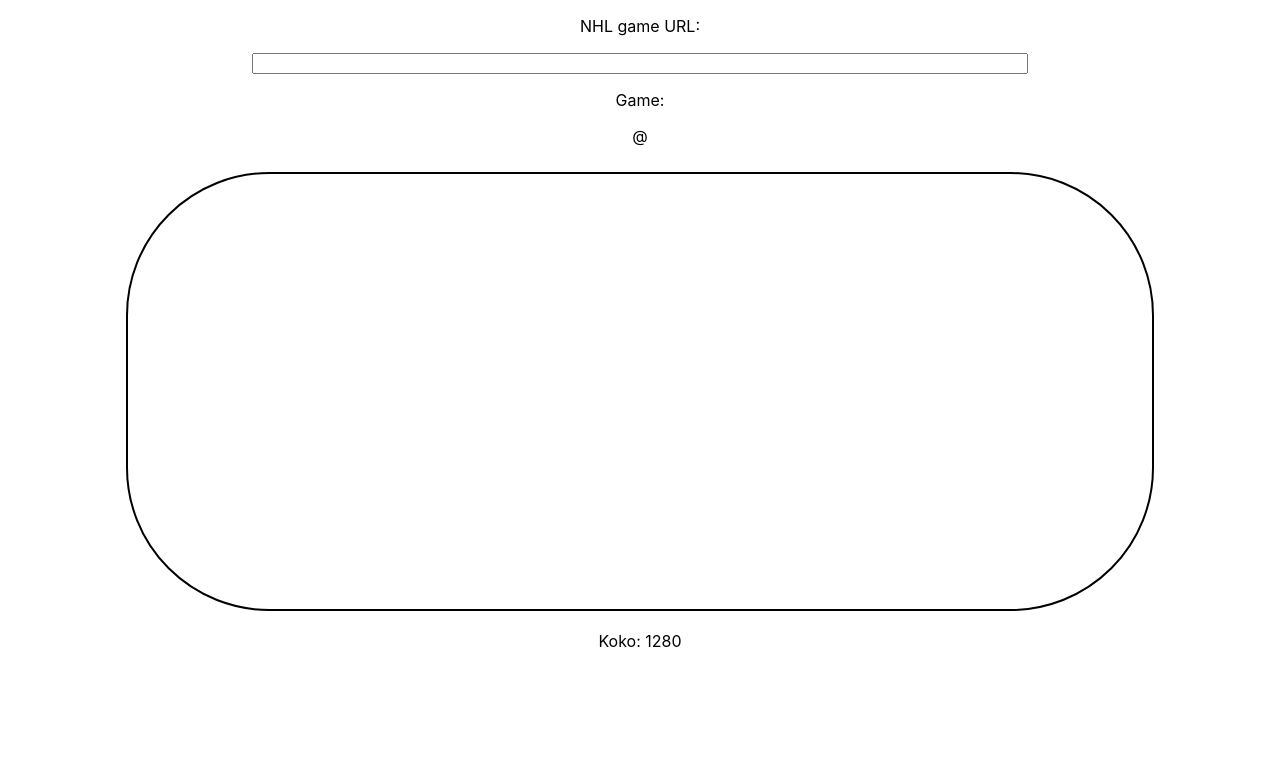
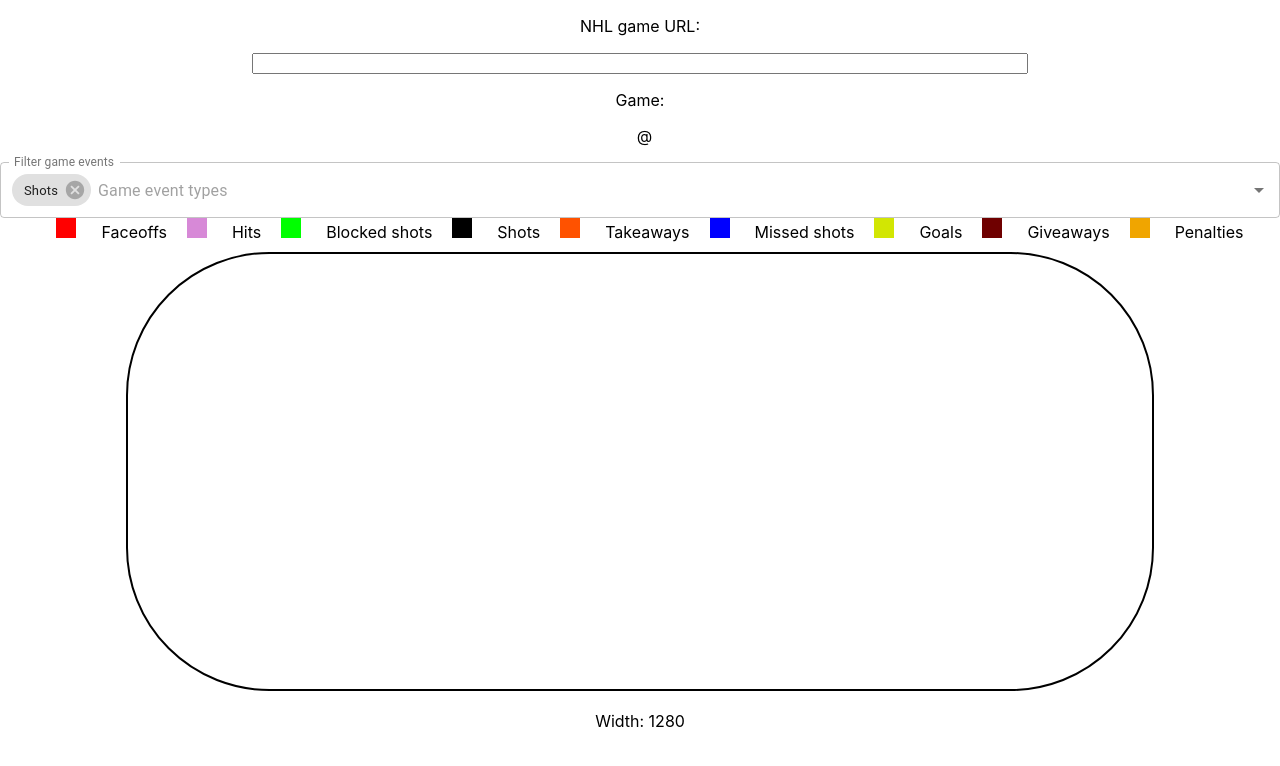
Before and after one commit to Siluetti/nhlshotmap, a React (Create React App) app: page / in a window 1280 px wide. Shown: the top 766 px of the page. Built offline with nearby package versions, Linux system fonts and the light colour scheme.

Commit message:
Multiple changes
- Added legends,
- removed game events with no coordinates or team,
- added dynamic changing of game events,
- added game URL error handling,
- added filtering the events by team,
- refactored code

```diff
--- a/package.json
+++ b/package.json
@@ -3,12 +3,15 @@
   "version": "0.1.0",
   "private": true,
   "dependencies": {
+    "@material-ui/core": "^4.11.0",
+    "@material-ui/lab": "^4.0.0-alpha.56",
     "@testing-library/jest-dom": "^4.2.4",
     "@testing-library/react": "^9.5.0",
     "@testing-library/user-event": "^7.2.1",
     "react": "^16.13.1",
     "react-dom": "^16.13.1",
-    "react-scripts": "3.4.3"
+    "react-scripts": "3.4.3",
+    "react-select": "^3.1.0"
   },
   "scripts": {
     "start": "react-scripts start",
--- a/src/App.js
+++ b/src/App.js
@@ -2,6 +2,13 @@ import React from 'react';
 import ReactDOM from 'react-dom';
 import logo from './logo.svg';
 import './App.css';
+import Autocomplete from '@material-ui/lab/Autocomplete';
+import TextField from '@material-ui/core/TextField';
+import Checkbox from '@material-ui/core/Checkbox';
+import Box from '@material-ui/core/Box';
+
+
+
 
 // the canvas logic has been taken from here: https://medium.com/better-programming/add-an-html-canvas-into-your-react-app-176dab099a79
 export default class App extends React.Component {
@@ -29,8 +36,14 @@ export default class App extends React.Component {
       game: null,
       awayTeam: null,
       homeTeam: null,
+      gameEventTypes: [gameEventTypeOptions[DEFAULT_GAME_EVENT_INDEX]],
+      displayAwayTeam: true,
+      displayHomeTeam: true,
     }
-    this.handleChange = this.handleChange.bind(this);
+    this.handleGameUrlChange = this.handleGameUrlChange.bind(this);
+    this.handleGameEventTypeChange = this.handleGameEventTypeChange.bind(this);
+    this.displayAwayTeamHandler = this.displayAwayTeamHandler.bind(this);
+    this.displayHomeTeamHandler = this.displayHomeTeamHandler.bind(this);
   }
 
   drawCircle(x, y, color, radius = 5){
@@ -49,16 +62,6 @@ export default class App extends React.Component {
 
   componentDidMount(){
     this.isMounted = true;
-  }
-
-  componentDidUpdate(){
-    // goal lines are 11 feet from the end boards which means 5.5 % and 94.5 %
-    var leftGoalLine = rinkWidth * 0.055;
-    var rightGoalLine = rinkWidth * 0.945;
-    var lineWidth = rinkWidth * 0.0025;
-    // Blue lines are 75 feet from the end boards which makes 32.5 % and 67.5 %
-    var leftBlueLine = rinkWidth * 0.325;
-    var rightBlueLine = rinkWidth * 0.675;
 
     if (this.canvasRef.current) {
       const renderCtx = this.canvasRef.current.getContext('2d');
@@ -68,34 +71,67 @@ export default class App extends React.Component {
       }
     }
 
+  }
+
+  componentDidUpdate(){
+
+    if( ! this.state.context){
+      return;
+    }
+
+    this.state.context.clearRect(0, 0, rinkWidth, rinkHeight);
+
+    // Draw a left red goal line
+    this.state.context.fillStyle = '#ff0000';
+    this.state.context.fillRect(leftGoalLine, 0, lineWidth, rinkHeight);
+
+    // Draw a right red goal line
+    this.state.context.fillStyle = '#ff0000';
+    this.state.context.fillRect(rightGoalLine, 0, lineWidth, rinkHeight);
+
+    // Draw left blue line
+    this.state.context.fillStyle = '#0000ff';
+    this.state.context.fillRect(rightBlueLine, 0, lineWidth, rinkHeight);
+
+    // Draw right blue line
+    this.state.context.fillStyle = '#0000ff';
+    this.state.context.fillRect(leftBlueLine, 0, lineWidth, rinkHeight);
+
+    // draw center red circle
+    this.drawCircle(xOmegaPoint, yOmegaPoint, '#FF0000', 10);
+
     if(this.state.jsonData && this.state.jsonData.liveData) {
       console.log("jsondata livedata filled");
-    } else {
-      console.log("checking nhl game url");
-      if(this.state.game){
-        console.log("nhl game url found");
+      var allPlays = this.state.jsonData.liveData.plays.allPlays;
 
-        fetch("https://statsapi.web.nhl.com/api/v1/game/"+this.state.game+"/feed/live?site=en_nhl")
-          .then(response => response.json())
-          .then(jsonData => {
-            if(this.isMounted){
-              this.setState({ jsonData: jsonData });
-              console.log("jsondata filled with game "+this.state.game);
-              var allPlays = jsonData.liveData.plays.allPlays;
-              this.setState(
-                {
-                  jsonData: jsonData,
-                  awayTeam: jsonData.gameData.teams.away.name,
-                  homeTeam: jsonData.gameData.teams.home.name,
+      if( ! this.state.displayAwayTeam && ! this.state.displayHomeTeam){
+        // no need to render any plays
+        return;
       }
-              );
-              if(this.state.context) {
-                this.drawCircle(xOmegaPoint, yOmegaPoint, '#FF0000', 10);
+      var homeTeamAbbreviation = this.state.jsonData.gameData.teams.home.triCode;
+      var awayTeamAbbreviation = this.state.jsonData.gameData.teams.away.triCode;
 
       var i;
+      this.state.gameEventTypes.forEach(element => {
         for (i = 0; i < allPlays.length; i++) {
           var play = allPlays[i];
-                  if(play.result.eventTypeId === "SHOT"){
+
+          if( ! play.coordinates || ! play.team){
+            // no need to render plays where there are no team or coordinates
+            continue;
+          }
+
+          if( ! this.state.displayAwayTeam && play.team.triCode === awayTeamAbbreviation) {
+            // we don't want to display away team plays
+            continue;
+          }
+
+          if( ! this.state.displayHomeTeam && play.team.triCode === homeTeamAbbreviation) {
+            // we don't want to display home team plays
+            continue;
+          }
+
+          if(play.result.eventTypeId === element.value){
             //console.log(play.coordinates);
 
             // NHL shotmap has negative values but we have only positive.
@@ -107,56 +143,60 @@ export default class App extends React.Component {
             var translatedCoordinateY = rinkHeight - ((play.coordinates.y + 41) * verticalTranslation);
 
             //console.log("translated coordinate x "+translatedCoordinateX+" translated y "+translatedCoordinateY);
-                    this.drawCircle(translatedCoordinateX, translatedCoordinateY, '#000000');
+            this.drawCircle(translatedCoordinateX, translatedCoordinateY, element.color);
+          }
+        }
+      });
 
+
+    } else {
+      console.log("checking nhl game url");
+      if( ! this.state.game){
+        return;
       }
+      console.log("nhl game url found");
+
+      this.getDataFromNhlApi();
+
+      console.log("jsondata livedata not filled, calling API");
     }
   }
 
-            }else {
-              console.log("jsondata not filled as the component was not mounted");
+  getDataFromNhlApi(){
+    fetch("https://statsapi.web.nhl.com/api/v1/game/"+this.state.game+"/feed/live?site=en_nhl")
+        .then(response => response.json())
+        .then(jsonData => {
+            this.setState({ jsonData: jsonData });
+            console.log("jsondata filled with game "+this.state.game);
+            this.setState(
+              {
+                jsonData: jsonData,
+                awayTeam: jsonData.gameData.teams.away,
+                homeTeam: jsonData.gameData.teams.home,
               }
-
+            );
         } );
-
-        console.log("jsondata livedata not filled, calling API");
-
-      }
-
-    }
-
-
-    // Draw a left red goal line
-    if (this.state.context) {
-      this.state.context.fillStyle = '#ff0000';
-      this.state.context.fillRect(leftGoalLine, 0, lineWidth, rinkHeight);
-    }
-
-    // Draw a right red goal line
-    if (this.state.context) {
-      this.state.context.fillStyle = '#ff0000';
-      this.state.context.fillRect(rightGoalLine, 0, lineWidth, rinkHeight);
-    }
-
-    // Draw left blue line
-    if (this.state.context) {
-      this.state.context.fillStyle = '#0000ff';
-      this.state.context.fillRect(rightBlueLine, 0, lineWidth, rinkHeight);
-    }
-
-    // Draw right blue line
-    if (this.state.context) {
-      this.state.context.fillStyle = '#0000ff';
-      this.state.context.fillRect(leftBlueLine, 0, lineWidth, rinkHeight);
-    }
   }
 
   componentWillUnmount() {
     this.isMounted = false;
   }
 
-  handleChange(event) {
+  handleGameUrlChange(event) {
+    if(event.target.value){
+      try {
         var parsedUrl = new URL(event.target.value);
+      } catch (error) {
+        this.setState(
+          {
+            jsonData: null,
+            game: game,
+            nhlGameUrl: event.target.value,
+            nhlGameUrlError: "Malformed URL",
+          }
+        );
+        return;
+      }
       console.log(parsedUrl.hash);
       var result = parsedUrl.hash.replace("#", "").split(',').reduce(function (result, item) {
           var parts = item.split('=');
@@ -164,16 +204,50 @@ export default class App extends React.Component {
           return result;
       }, {});
       var game = result["game"];
-
-    if(this.state.context){
-      this.state.context.clearRect(0, 0, rinkWidth, rinkHeight);
-    }
-
       this.setState(
         {
           jsonData: null,
           game: game,
           nhlGameUrl: event.target.value,
+          nhlGameUrlError: null,
+        }
+      );
+    } else {
+      this.setState(
+        {
+          jsonData: null,
+          game: null,
+          nhlGameUrl: null,
+          nhlGameUrlError: null,
+          awayTeam: null,
+          homeTeam: null,
+        }
+      );
+    }
+  }
+
+  handleGameEventTypeChange(event, value) {
+    console.log(value);
+    this.setState(
+      {
+        gameEventTypes: value,
+      }
+    );
+  }
+
+  displayAwayTeamHandler(event){
+    this.setState(
+      {
+        displayAwayTeam: event.target.checked,
+      }
+    );
+
+  }
+
+  displayHomeTeamHandler(event){
+    this.setState(
+      {
+        displayHomeTeam: event.target.checked,
       }
     );
   }
@@ -187,12 +261,68 @@ export default class App extends React.Component {
         <form onSubmit={this.handleSubmit} style={{width: "100%"}}>
           <label style={{width: "100%"}}>
             <p>NHL game URL:</p>
-          <input type="text" value={this.state.nhlGameUrl} onChange={this.handleChange} style={{width: "60%"}} />
+            <input type="text" onChange={this.handleGameUrlChange} style={{width: "60%"}} />
           </label>
+          {this.state.nhlGameUrlError && <p style={{color:"red"}}>{this.state.nhlGameUrlError}</p>}
           <p>Game:  {this.state.game} </p>
         </form>
 
-      <p>{this.state.awayTeam} @ {this.state.homeTeam}</p>
+
+        <p>
+          {this.state.awayTeam && <Checkbox value="awayTeamCheckBox" defaultChecked="{this.state.displayAwayTeam}" onChange={this.displayAwayTeamHandler} />}
+          {this.state.awayTeam && this.state.awayTeam.name}&nbsp;
+          @
+          {this.state.homeTeam && <Checkbox value="homeTeamCheckBox" defaultChecked="{this.state.displayHomeTeam}" onChange={this.displayHomeTeamHandler} />}
+          {this.state.homeTeam && this.state.homeTeam.name}
+        </p>
+
+        <Autocomplete
+          multiple
+          filterSelectedOptions
+          id="gameEventTypesAutoComplete"
+          options={gameEventTypeOptions}
+          onChange={this.handleGameEventTypeChange}
+          getOptionLabel={(option) => option.label}
+          defaultValue={[gameEventTypeOptions[DEFAULT_GAME_EVENT_INDEX]]}
+          renderInput={(params) => (
+            <TextField
+              {...params}
+              variant="outlined"
+              label="Filter game events"
+              placeholder="Game event types"
+            />
+          )}
+        />
+
+        <Box style={{backgroundColor: gameEventTypeOptions[0].color, width: "20px", height: "20px", marginLeft: "20px", display: "inline-block"}} />
+        <span style={{paddingLeft: "25px"}}>{gameEventTypeOptions[0].label}</span>
+
+        <Box style={{backgroundColor: gameEventTypeOptions[1].color, width: "20px", height: "20px", marginLeft: "20px", display: "inline-block"}} />
+        <span style={{paddingLeft: "25px"}}>{gameEventTypeOptions[1].label}</span>
+
+        <Box style={{backgroundColor: gameEventTypeOptions[2].color, width: "20px", height: "20px", marginLeft: "20px", display: "inline-block"}} />
+        <span style={{paddingLeft: "25px"}}>{gameEventTypeOptions[2].label}</span>
+
+        <Box style={{backgroundColor: gameEventTypeOptions[3].color, width: "20px", height: "20px", marginLeft: "20px", display: "inline-block"}} />
+        <span style={{paddingLeft: "25px"}}>{gameEventTypeOptions[3].label}</span>
+
+        <Box style={{backgroundColor: gameEventTypeOptions[4].color, width: "20px", height: "20px", marginLeft: "20px", display: "inline-block"}} />
+        <span style={{paddingLeft: "25px"}}>{gameEventTypeOptions[4].label}</span>
+
+        <Box style={{backgroundColor: gameEventTypeOptions[5].color, width: "20px", height: "20px", marginLeft: "20px", display: "inline-block"}} />
+        <span style={{paddingLeft: "25px"}}>{gameEventTypeOptions[5].label}</span>
+
+        <Box style={{backgroundColor: gameEventTypeOptions[6].color, width: "20px", height: "20px", marginLeft: "20px", display: "inline-block"}} />
+        <span style={{paddingLeft: "25px"}}>{gameEventTypeOptions[6].label}</span>
+
+        <Box style={{backgroundColor: gameEventTypeOptions[7].color, width: "20px", height: "20px", marginLeft: "20px", display: "inline-block"}} />
+        <span style={{paddingLeft: "25px"}}>{gameEventTypeOptions[7].label}</span>
+
+        <Box style={{backgroundColor: gameEventTypeOptions[8].color, width: "20px", height: "20px", marginLeft: "20px", display: "inline-block"}} />
+        <span style={{paddingLeft: "25px"}}>{gameEventTypeOptions[8].label}</span>
+
+
+        <span style={{display: "block"}}/>
         <canvas
           id="canvas"
           ref={this.canvasRef}
@@ -205,7 +335,7 @@ export default class App extends React.Component {
           }}
         ></canvas>
 
-        <p>Koko:  {window.innerWidth} </p>
+        <p>Width:  {window.innerWidth} </p>
       </div>
     );
   }
@@ -226,8 +356,34 @@ export default class App extends React.Component {
     var horizontalTranslation = rinkWidth / 199;
     // the NHL API gives y values from -41 to +41. That gives 83 different values when you count 0
     var verticalTranslation = rinkHeight / 83;
+    // goal lines are 11 feet from the end boards which means 5.5 % and 94.5 %
+    var leftGoalLine = rinkWidth * 0.055;
+    var rightGoalLine = rinkWidth * 0.945;
+    var lineWidth = rinkWidth * 0.0025;
+    // Blue lines are 75 feet from the end boards which makes 32.5 % and 67.5 %
+    var leftBlueLine = rinkWidth * 0.325;
+    var rightBlueLine = rinkWidth * 0.675;
+    const DEFAULT_GAME_EVENT_INDEX = 3;
 
-
+    var gameEventTypeOptions = [
+/*      { value: 'GAME_SCHEDULED', label: 'Game Scheduled' },
+      { value: 'PERIOD_READY', label: 'Period ready' },
+      { value: 'PERIOD_START', label: 'Period starts' },*/
+      { value: 'FACEOFF', label: 'Faceoffs', color: '#FF0000' },
+//      { value: 'STOP', label: 'Stops', color: '#000000' },
+      { value: 'HIT', label: 'Hits', color: '#D789D7' },
+      { value: 'BLOCKED_SHOT', label: 'Blocked shots', color: '#00FF00' },
+      { value: 'SHOT', label: 'Shots', color: '#000000' },
+      { value: 'TAKEAWAY', label: 'Takeaways', color: '#FF5200' },
+      { value: 'MISSED_SHOT', label: 'Missed shots', color: '#0000FF' },
+      { value: 'GOAL', label: 'Goals', color: '#d2e603' },
+      { value: 'GIVEAWAY', label: 'Giveaways', color: '#6F0000' },
+      { value: 'PENALTY', label: 'Penalties', color: '#F0A500' },
+/*      { value: 'PERIOD_END', label: 'Period ends' },
+      { value: 'PERIOD_OFFICIAL', label: 'Period officials' },
+      { value: 'GAME_END', label: 'Game end' },
+      { value: 'GAME_OFFICIAL', label: 'Game official' }*/
+    ]
 //export default Canvas
 ReactDOM.render(
   <App />,
```
Also changed, not shown: 2 other files (tests, documents, lock files or other folders). Lines whose indentation alone changed are shown as unchanged.
